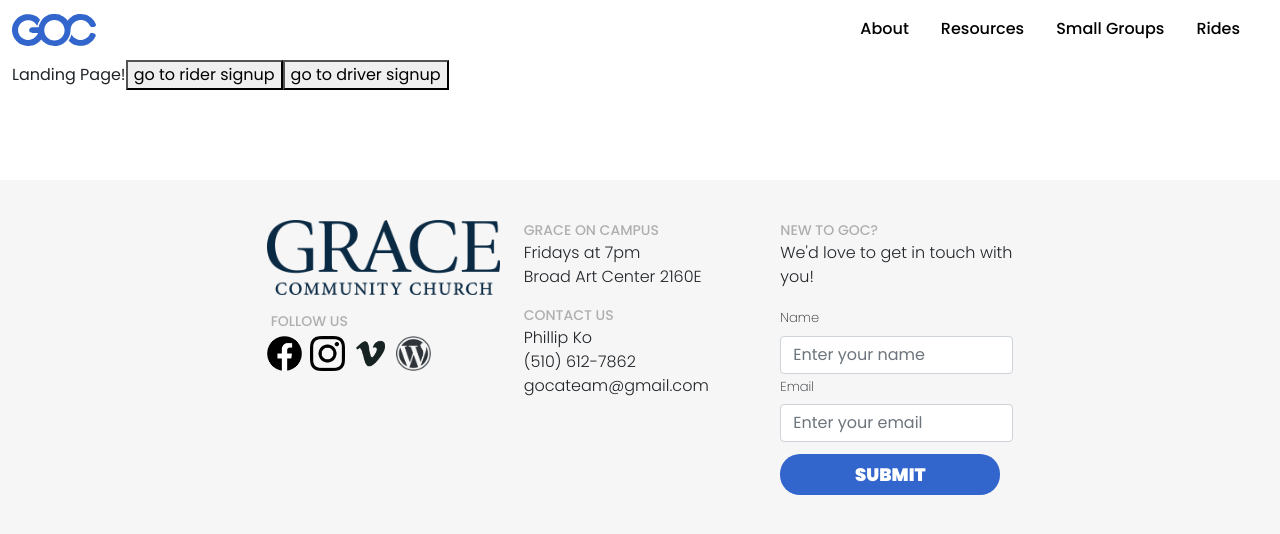
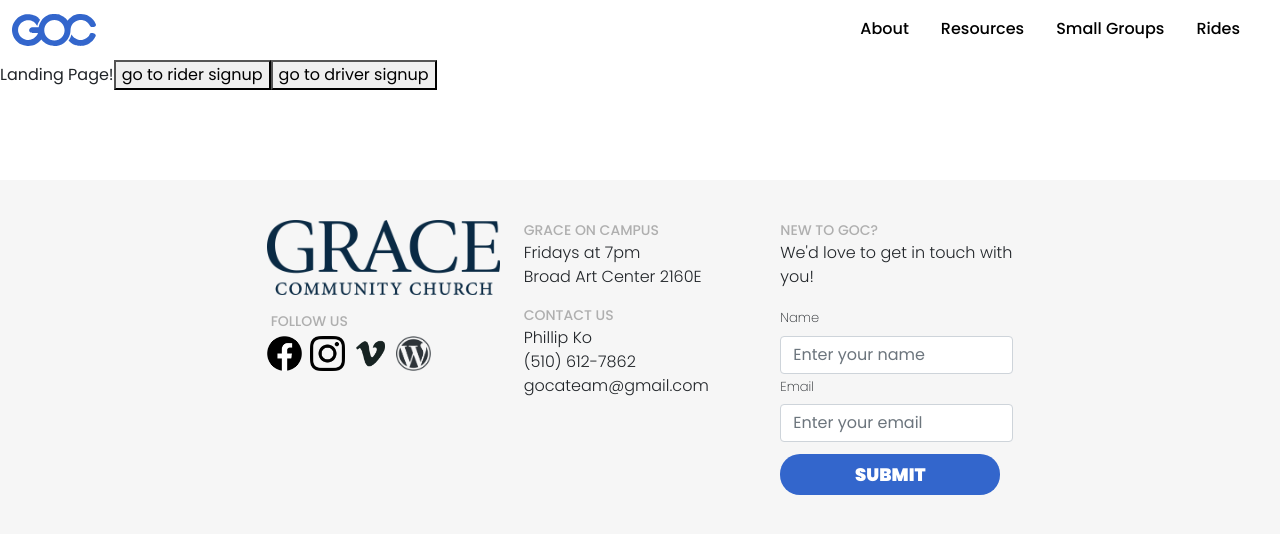
Before and after one commit to graceoncampus/goc-web-v3, a React (Create React App) app: page / in a window 1280 px wide. Shown: the top 534 px of the page. Built offline with nearby package versions, Linux system fonts and the light colour scheme; no server answers; what aws-amplify would draw is missing.

Commit message:
fix header padding

```diff
--- a/src/Components/Template/Template.scss
+++ b/src/Components/Template/Template.scss
@@ -4,7 +4,6 @@
 
 @use '~sass-rem' as rem;
 
-.body-container {
-  padding-top: rem.convert(60px);
-  padding-bottom: rem.convert(90px);
+.page-container > .body-container {
+  padding: rem.convert(60px) 0 rem.convert(90px);
 }
--- a/src/Components/Template/Template.tsx
+++ b/src/Components/Template/Template.tsx
@@ -16,11 +16,13 @@ interface TemplateProps {
 
 export const Template = (templateProps: TemplateProps) => {
     return (
-        <div>
+        <div className={'page-container'}>
             <Header activeKey={templateProps.activeKey} />
+
             <Container fluid className={'body-container'}>
                 {templateProps.body}
             </Container>
+
             <Footer />
         </div>
     );
```
